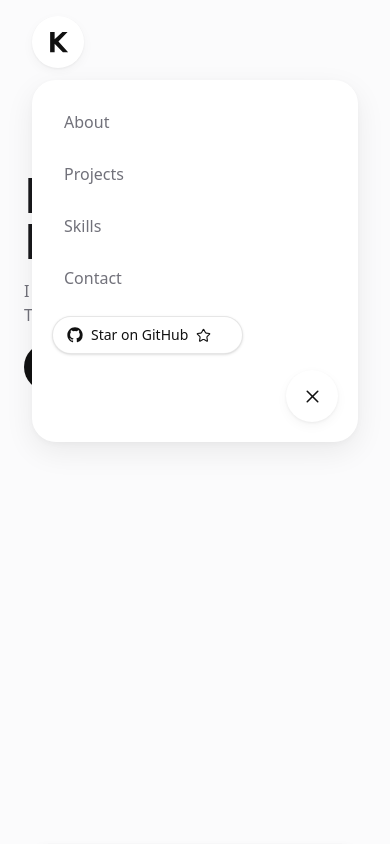
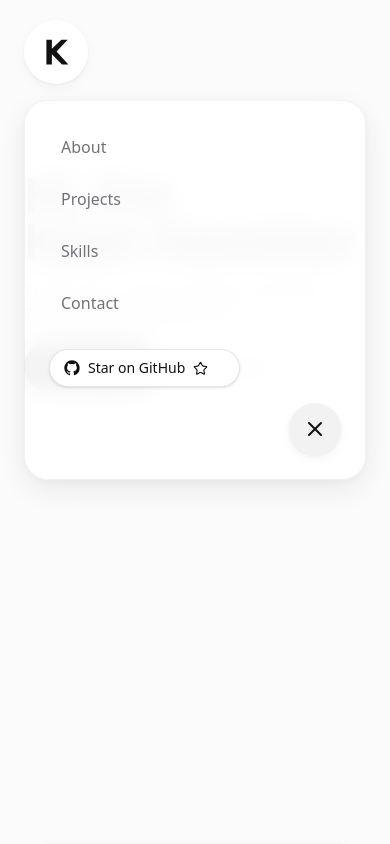
Before and after one commit to Kaan-Developer/Portfolio, a React (Vite) app: page / in a window 390 px wide. Both pictures are taken after a click on the button "Menüyü aç". Shown: the top 844 px of the page. Built offline with nearby package versions, Linux system fonts and the light colour scheme.

Commit message:
Ready Project page and fixed bugs.

```diff
--- a/src/components/sections/Projects.tsx
+++ b/src/components/sections/Projects.tsx
@@ -21,7 +21,7 @@ const Projects = () => {
         </p>
       </div>
 
-      <div className="grid items-start gap-10 lg:grid-cols-[1fr_320px]">
+      <div className="grid items-start gap-10 lg:grid-cols-[minmax(0,1.3fr)_minmax(0,1fr)]">
         <div className="grid gap-6">
           {projects.map((project) => (
             <article
--- a/src/components/ui/Navbar.tsx
+++ b/src/components/ui/Navbar.tsx
@@ -49,30 +49,30 @@ const { isOpen, toggle } = useMenuStore();
   return (
     <header
   className={`
-    fixed top-4 left-1/2 z-50
+    fixed top-5 md:top-6 left-1/2 z-50
     flex w-full max-w-[1400px] -translate-x-1/2 items-center justify-between
-    px-8 lg:px-12
+    px-6 sm:px-8 lg:px-12
     transition-transform duration-300 ease-in-out
     motion-reduce:transition-none
-    ${isHidden ? "-translate-y-[calc(100%+1rem)]" : "translate-y-0"}
+    ${isHidden ? "-translate-y-[calc(100%+1.5rem)]" : "translate-y-0"}
   `}
 >
   {/* Logo */}
   <a
     href="#home"
     aria-label="Kaan - Home"
-    className="shrink-0 rounded-full bg-white p-2 shadow-soft"
+    className="shrink-0 rounded-full bg-white p-2.5 shadow-soft transition-transform duration-200 hover:scale-105"
   >
     <img
       src={kaanLogo}
       alt="Kaan"
-      className="h-9 w-9"
+      className="h-11 w-11 md:h-12 md:w-12"
     />
   </a>
 
   {/* Sadece linkler */}
   <div className="hidden lg:flex items-center">
-  <Ul />
+    <Ul />
   </div>
 
 
@@ -82,11 +82,11 @@ const { isOpen, toggle } = useMenuStore();
       type="button"
       aria-label="Menüyü aç"
       onClick={toggle}
-      className="flex h-[52px] w-[52px] items-center justify-center rounded-full bg-white p-2 shadow-soft"
+      className="flex h-[56px] w-[56px] items-center justify-center rounded-full bg-white p-2 shadow-soft transition-transform duration-200 active:scale-95"
     >
       <Menu
-        size={21}
-        strokeWidth={1.8}
+        size={24}
+        strokeWidth={2}
         className="text-black"
       />
     </button>
@@ -94,11 +94,11 @@ const { isOpen, toggle } = useMenuStore();
 </div>
 
 {isOpen && (
-  <div className="absolute top-16 right-8 flex w-[calc(100%-4rem)] flex-col gap-4 rounded-2xl bg-white p-5 shadow-medium lg:hidden">
+  <div className="absolute top-20 right-6 left-6 flex flex-col gap-4 rounded-3xl bg-white/95 backdrop-blur-md p-6 shadow-medium lg:hidden border border-black/5">
         <Ul mobile />
 
-        <div className="max-w-50">
-                      <StarOnGithub />
+        <div className="pt-2">
+          <StarOnGithub />
         </div>
 
     {/* Kapat */}
@@ -106,11 +106,11 @@ const { isOpen, toggle } = useMenuStore();
       type="button"
       aria-label="Menüyü kapat"
       onClick={toggle}
-      className="ml-auto flex h-[52px] w-[52px] items-center justify-center rounded-full bg-white shadow-soft"
+      className="ml-auto flex h-[52px] w-[52px] items-center justify-center rounded-full bg-black/5 shadow-soft hover:bg-black/10 transition-colors"
     >
       <X
-        size={21}
-        strokeWidth={1.8}
+        size={24}
+        strokeWidth={2}
         className="text-black"
       />
     </button>
@@ -119,8 +119,7 @@ const { isOpen, toggle } = useMenuStore();
 
   {/* GitHub */}
   <div className="hidden lg:flex">
-  <StarOnGithub />
-
+    <StarOnGithub />
   </div>
 </header>
   );
--- a/src/components/ui/Stats.tsx
+++ b/src/components/ui/Stats.tsx
@@ -12,7 +12,7 @@ const icons: Record<string, LucideIcon> = {
 const Stats = () => {
   return (
     <section className="mx-auto mb-1 max-w-7xl px-6 md:px-10">
-      <div className="grid grid-cols-2 gap-x-4 gap-y-5 rounded-3xl border border-border bg-white p-5 shadow-soft md:flex md:gap-0 md:divide-x md:divide-border md:rounded-full md:px-4 md:py-4">
+      <div className="grid grid-cols-2 gap-x-4 gap-y-5 rounded-3xl border border-border bg-white p-5 shadow-soft md:flex md:gap-0 md:divide-x md:divide-border md:rounded-full md:px-4 md:py-8">
         {site.stats.map((stat) => {
           const Icon = icons[stat.icon];
 
--- a/src/data/projects.ts
+++ b/src/data/projects.ts
@@ -17,5 +17,12 @@ export const projects: Project[] = [
     tech: ["React", "TypeScript", "Tailwind", "Spline"],
 /*     image: portfolioImage, */
     github: "https://github.com/Kaan-Developer/Portfolio",
+  },    {
+    title: "Portfolio",
+    description:
+      "My personal site with an interactive 3D robot and a responsive layout.",
+    tech: ["React", "TypeScript", "Tailwind", "Spline"],
+/*     image: portfolioImage, */
+    github: "https://github.com/Kaan-Developer/Portfolio",
   },
 ];
```
